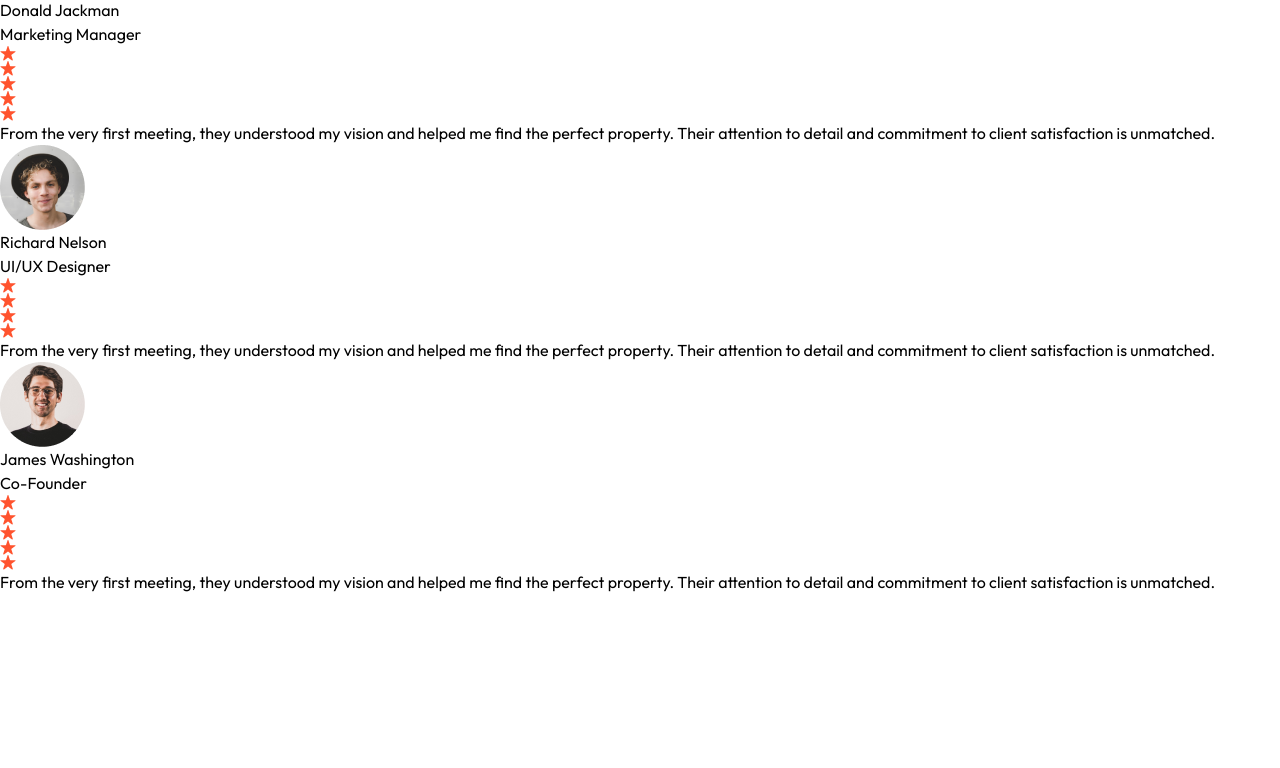
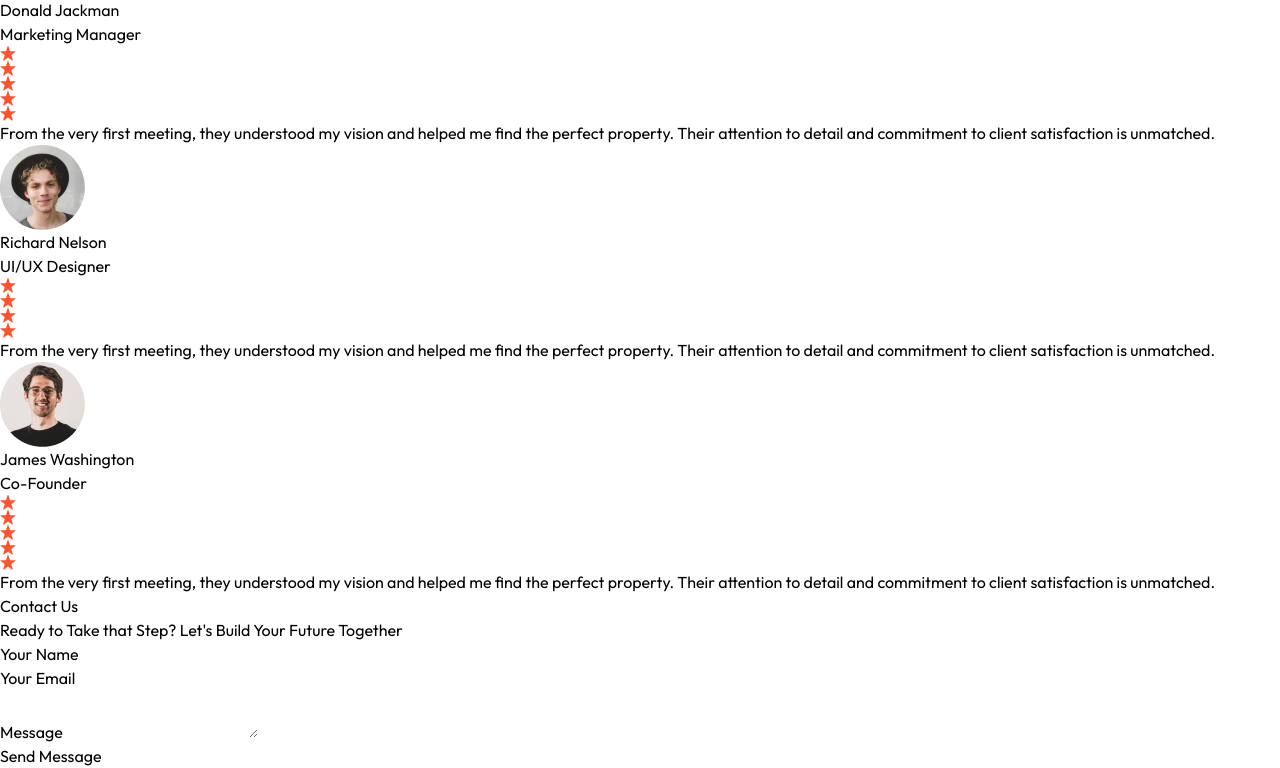
Before and after one commit to favourInyangii/NARAS-HOMES, a React (Vite) app: page / in a window 1280 px wide. Shown: the part 5931-6699 px from the top of the page. Before the commit the page ends 6525 px from the top, so only its background shows below. Built offline with nearby package versions, Linux system fonts and the light colour scheme.

Commit message:
contact form sectiom done

```diff
--- a/package.json
+++ b/package.json
@@ -11,7 +11,8 @@
   },
   "dependencies": {
     "react": "^19.2.0",
-    "react-dom": "^19.2.0"
+    "react-dom": "^19.2.0",
+    "react-toastify": "^11.0.5"
   },
   "devDependencies": {
     "@eslint/js": "^9.39.1",
--- a/src/App.jsx
+++ b/src/App.jsx
@@ -1,15 +1,20 @@
+import { ToastContainer } from 'react-toastify'
+import 'react-toastify/dist/ReactToastify.css'
 import About from './components/About'
 import Header from './components/Header'
 import Projects from './components/Projects'
 import Testimonials from './components/Testimonials'
+import Contact from './components/contact'
 
 const App = () => {
   return (
     <div className='w-full overflow-hidden'>
+      <ToastContainer />
       <Header />
       <About />
       <Projects />
       <Testimonials />
+      <Contact />
     </div>
   )
 }
--- /dev/null
+++ b/src/components/Contact.jsx
@@ -0,0 +1,88 @@
+import React from "react";
+import { toast } from "react-toastify";
+
+const Contact = () => {
+    const [result, setResult] = React.useState("");
+
+    const onSubmit = async (event) => {
+        event.preventDefault();
+        setResult("Sending....");
+
+        const formData = new FormData(event.target);
+
+        formData.append(
+            "access_key",
+            import.meta.env.VITE_WEB3FORMS_KEY
+        );
+
+        const response = await fetch("https://api.web3forms.com/submit", {
+            method: "POST",
+            body: formData,
+        });
+
+        const data = await response.json();
+
+        if (data.success) {
+            toast.success("Form Submitted Successfully");
+            event.target.reset();
+        } else {
+            toast.error(data.message);
+        }
+
+        setResult("");
+    };
+
+    return (
+        <div className="text-center p-6 py-20 lg:px-32 w-full overflow-hidden" id="Contact">
+            <h1 className="text-2xl sm:text-4xl font-bold mb-2">
+                Contact{" "}
+                <span className="underline underline-offset-4 decoration-1 font-light">
+                    Us
+                </span>
+            </h1>
+
+            <p className="text-gray-500 mb-12 max-w-80 mx-auto">
+                Ready to Take that Step? Let's Build Your Future Together
+            </p>
+
+            <form onSubmit={onSubmit} className="max-w-2xl mx-auto text-gray-600 pt-8">
+                <div className="flex flex-wrap">
+                    <div className="w-full md:w-1/2 text-left">
+                        Your Name
+                        <input
+                            className="w-full border-gray-300 rounded py-3 px-4 mt-2"
+                            type="text"
+                            name="name"
+                            required
+                        />
+                    </div>
+
+                    <div className="w-full md:w-1/2 text-left md:pl-4">
+                        Your Email
+                        <input
+                            className="w-full border-gray-300 rounded py-3 px-4 mt-2"
+                            type="email"
+                            name="email"
+                            required
+                        />
+                    </div>
+                </div>
+
+                <div className="my-6 text-left">
+                    Message
+                    <textarea
+                        className="w-full border border-gray-300 rounded py-3 px-4 mt-2 h-48 resize-none"
+                        name="message"
+                        required
+                    />
+                </div>
+
+                <button className="bg-blue-600 text-white py-2 px-12 mb-10 rounded">
+                    {result || "Send Message"}
+                </button>
+            </form>
+        </div>
+    );
+};
+
+export default Contact;
```
Also changed, not shown: 2 other files (tests, documents, lock files or other folders).
